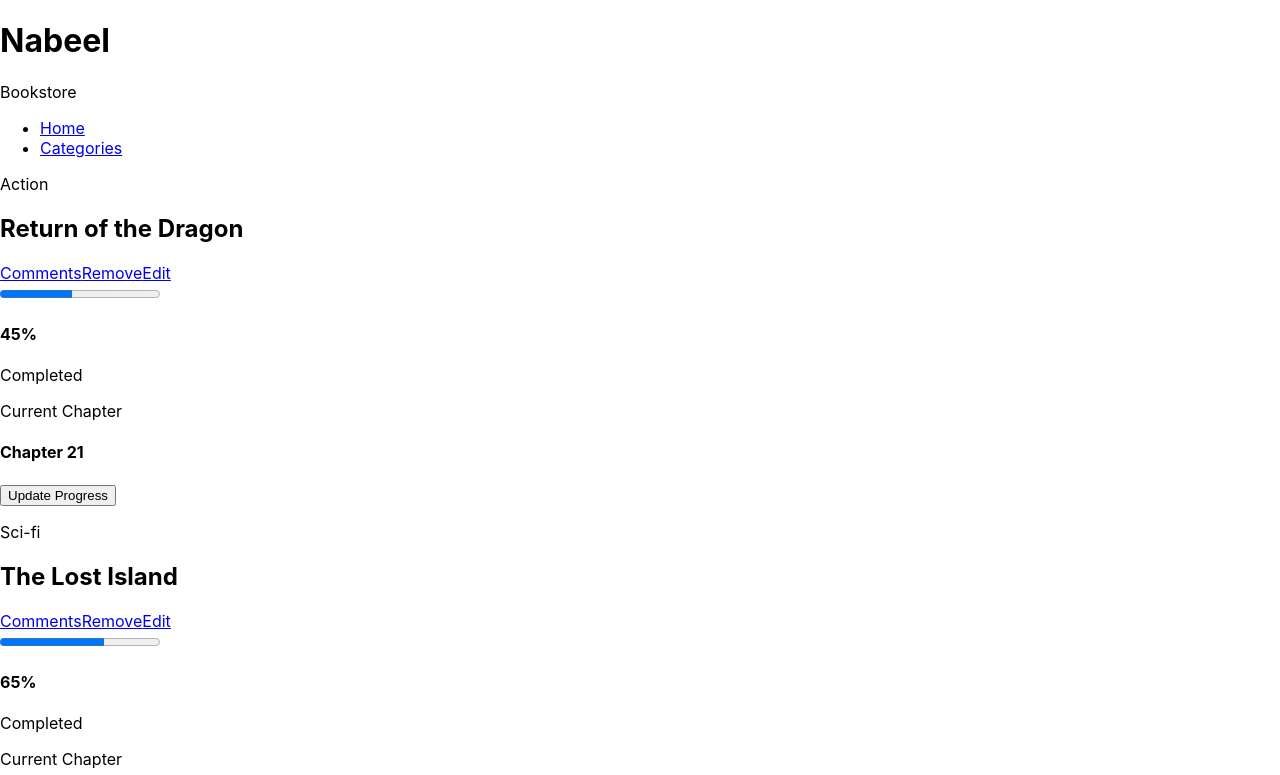
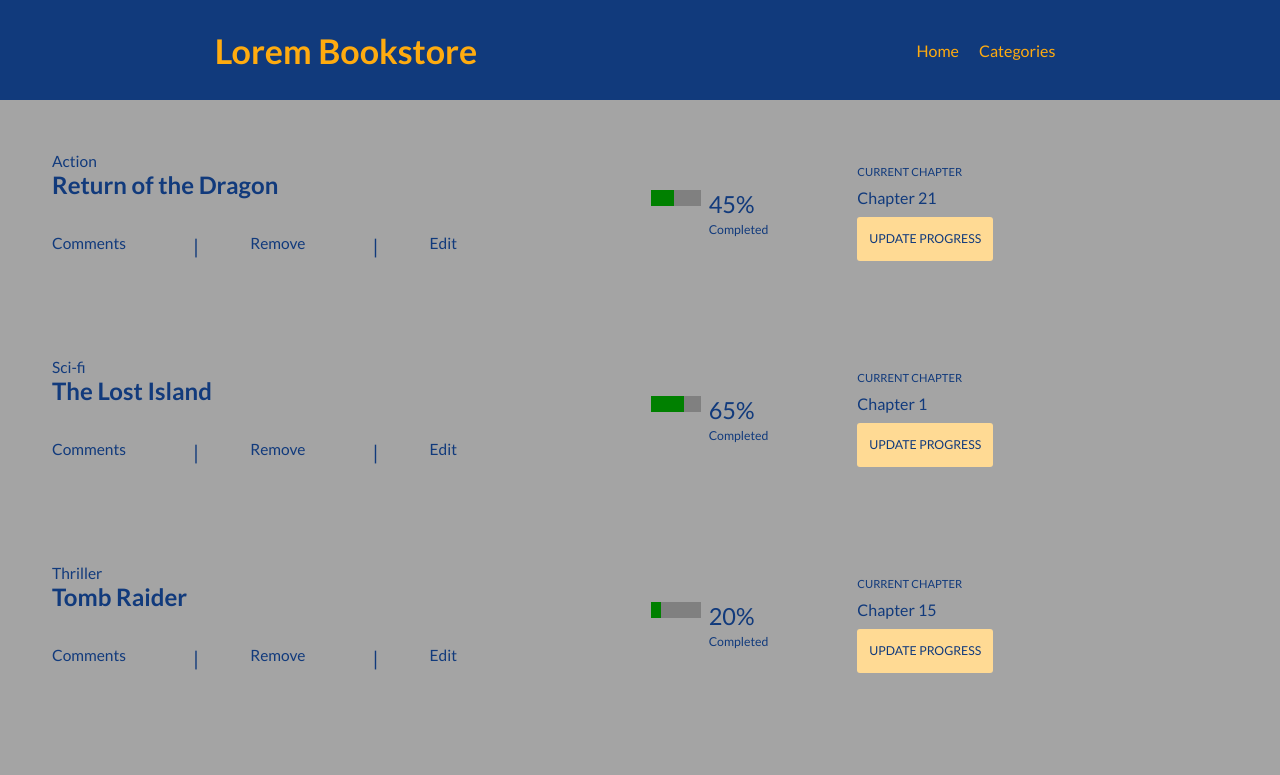
Before and after one commit to studiosnabeel/React-Booklist-App, a React (Create React App) app: page / in a window 1280 px wide. Shown: the top 775 px of the page. Built offline with nearby package versions, Linux system fonts and the light colour scheme.

Commit message:
Add Style CSS

```diff
--- a/src/components/AddBook.js
+++ b/src/components/AddBook.js
@@ -1,13 +1,14 @@
 import React from 'react';
+import style from './AddBook.module.css';
 
 export default function AddBook() {
   return (
-    <div>
-      <h2>Add New Book</h2>
+    <div className={style.addContainer}>
+      <h2 className={style.h2}>Add New Book</h2>
       <form>
-        <input type="text" placeholder="Insert title..." />
+        <input type="text" placeholder="Insert title ..." />
         <select name="category">
-          <option disabled selected>
+          <option disabled selected className={style.myDisable}>
             Category
           </option>
           <option value="Action">Action</option>
--- /dev/null
+++ b/src/components/AddBook.module.css
@@ -0,0 +1,44 @@
+.addContainer {
+  margin: 2em 7%;
+}
+
+form {
+  display: flex;
+  justify-content: space-between;
+  flex-wrap: wrap;
+}
+
+.h2 {
+  color: rgb(30, 30, 30);
+  font-weight: 400;
+  font-size: 27px;
+  margin: 6px 0;
+}
+
+input {
+  flex: 2.5;
+  padding: 0.5em 1em;
+  font-size: 1em;
+  margin-right: 2em;
+  margin-bottom: 10px;
+}
+
+select {
+  flex: 1;
+  padding: 0.5em 1em;
+  font-size: 1em;
+  margin-right: 2em;
+  color: #9c8c7c;
+  margin-bottom: 10px;
+}
+
+::placeholder,
+option .myDisabled {
+  color: #9c8c7c;
+}
+
+button {
+  background-color: rgb(255, 218, 148);
+  height: 44px;
+  cursor: pointer;
+}
--- a/src/components/DisplayBook.js
+++ b/src/components/DisplayBook.js
@@ -1,25 +1,27 @@
+/* eslint-disable */
 import React from 'react';
+import style from './DisplayBook.module.css';
 
 const DisplayBook = (props) => (
-  <div>
-    <div>
+  <div className={style.book}>
+    <div className={style.aboutBook}>
       <p>{props.book.category}</p>
       <h2>{props.book.title}</h2>
       <a>{props.book.author}</a>
-      <div>
-        <a href="#">Comments</a>
-        <a href="#">Remove</a>
-        <a href="#">Edit</a>
+      <div className={style.bookAction}>
+        <a href="#">Comments</a> |<a href="#">Remove</a>|<a href="#">Edit</a>
       </div>
     </div>
-    <div>
+
+    <div className={style.progress}>
       <progress value={props.book.progress} max="100"></progress>
-      <div>
-        <h4>{props.book.progress}%</h4>
+      <div className={style.progressDetail}>
+        <h4> {props.book.progress}%</h4>
         <span>Completed</span>
       </div>
     </div>
-    <div>
+
+    <div className={style.currentChapter}>
       <p>Current Chapter</p>
       <h4>{props.book.currentChapter}</h4>
       <button type="button">Update Progress</button>
--- /dev/null
+++ b/src/components/DisplayBook.module.css
@@ -0,0 +1,118 @@
+.book {
+  display: flex;
+  flex-direction: column;
+  margin: 20px;
+}
+
+.book p {
+  font-size: 0.97rem;
+}
+
+.book a {
+  font-size: 0.97rem;
+  text-decoration: none;
+  font-weight: 400;
+}
+
+.bookAction {
+  font-weight: 300;
+  display: flex;
+  justify-content: space-between;
+  align-items: flex-start;
+  padding: 0.8em 0;
+  width: 80%;
+}
+
+.progress {
+  display: flex;
+  flex-direction: row;
+  gap: 2em;
+}
+
+.progressDetail {
+  display: flex;
+  flex-direction: column;
+  flex-wrap: nowrap;
+  gap: 0.25em;
+}
+
+.progressDetail h4 {
+  font-size: 1.47em;
+  font-weight: 400;
+}
+
+.progress span {
+  font-size: 0.77em;
+  font-weight: 400;
+}
+
+.currentChapter {
+  display: flex;
+  flex-direction: column;
+  gap: 0.6em;
+}
+
+.currentChapter p {
+  font-size: 0.7em;
+  text-transform: uppercase;
+}
+
+.currentChapter h4 {
+  font-size: 1em;
+  font-weight: 400;
+}
+
+.currentChapter button {
+  text-transform: uppercase;
+  font-size: 0.77em;
+  padding: 0.37em;
+  width: 50%;
+  border-radius: 3px;
+}
+
+@media (min-width: 720px) {
+  .book {
+    flex-direction: row;
+    align-items: center;
+    justify-content: space-between;
+    padding: 2em;
+    width: 100%;
+  }
+
+  .aboutBook {
+    flex: 2;
+  }
+
+  .bookAction {
+    gap: 1em;
+    font-weight: 400;
+    font-size: 20px;
+  }
+
+  .book a {
+    font-size: 0.97rem;
+    text-decoration: none;
+    padding-right: 1rem;
+  }
+
+  .progress {
+    flex: 1;
+    align-content: center;
+    justify-content: center;
+    gap: 0.47em;
+  }
+
+  .progress progress {
+    width: 50px;
+  }
+
+  .currentChapter {
+    flex: 1.5;
+    padding: 0 1em;
+  }
+
+  .currentChapter button {
+    width: fit-content;
+    padding: 0.7em 0.97em;
+  }
+}
--- a/src/components/Header.js
+++ b/src/components/Header.js
@@ -3,9 +3,8 @@ import Navbar from './NavBar';
 
 export default function Header() {
   return (
-    <div>
-      <h1>Nabeel</h1>
-      <span>Bookstore</span>
+    <div className="header">
+      <h1>Lorem Bookstore</h1>
       <Navbar />
     </div>
   );
--- a/src/components/NavBar.js
+++ b/src/components/NavBar.js
@@ -8,9 +8,9 @@ function Navbar() {
   };
 
   return (
-    <div>
+    <div className="navbar">
       <nav>
-        <ul>
+        <ul className="nav-ul">
           <li>
             <NavLink
               to="/"
@@ -21,7 +21,11 @@ function Navbar() {
             </NavLink>
           </li>
           <li>
-            <NavLink to="/categories" onClick={handleChange}>
+            <NavLink
+              to="/categories"
+              onClick={handleChange}
+              className={active === 'categories' ? 'active' : ''}
+            >
               Categories
             </NavLink>
           </li>
--- a/src/index.css
+++ b/src/index.css
@@ -1,27 +1,63 @@
-body {
+@import url('https://fonts.googleapis.com/css2?family=Lato:ital,wght@0,100;0,400;0,700;0,900;1,300;1,400;1,700&display=swap');
+
+* {
+  border: 0;
+  padding: 0;
   margin: 0;
-  font-family:
-    -apple-system,
-    BlinkMacSystemFont,
-    'Segoe UI',
-    'Roboto',
-    'Oxygen',
-    'Ubuntu',
-    'Cantarell',
-    'Fira Sans',
-    'Droid Sans',
-    'Helvetica Neue',
-    sans-serif;
-  -webkit-font-smoothing: antialiased;
-  -moz-osx-font-smoothing: grayscale;
+  box-sizing: border-box;
+  font-family: 'Lato', sans-serif;
+  /* background-color: var(--lightgrey); */
+  color: var(--blue);
 }
 
-code {
-  font-family:
-    source-code-pro,
-    Menlo,
-    Monaco,
-    Consolas,
-    'Courier New',
-    monospace;
+body {
+  background-color: var(--lightgrey);
 }
+
+:root {
+  --teal: teal;
+  --orange: rgb(253, 203, 110);
+  --darkorange: rgb(255, 171, 15);
+  --lightgrey: rgb(164, 164, 164);
+  --white: rgb(255, 255, 255);
+  --midgrey: rgb(102, 102, 102);
+  --darkgrey: rgb(23, 23, 23);
+  --blue: rgb(17, 58, 124);
+}
+
+/* Header Css */
+
+.header {
+  width: 100%;
+  height: 100px;
+  display: flex;
+  justify-content: space-around;
+  align-items: center;
+  background-color: var(--blue);
+  flex-wrap: wrap;
+}
+
+h1 {
+  font-size: 34px;
+  font-weight: 700;
+  color: var(--darkorange);
+}
+
+.nav-ul {
+  display: flex;
+  list-style: none;
+  gap: 20px;
+  margin: 10px;
+}
+
+.navbar li a {
+  color: var(--darkorange);
+  text-decoration: none;
+}
+
+/* book section css */
+
+.book-folder {
+  display: flex;
+  justify-content: center;
+}
```
